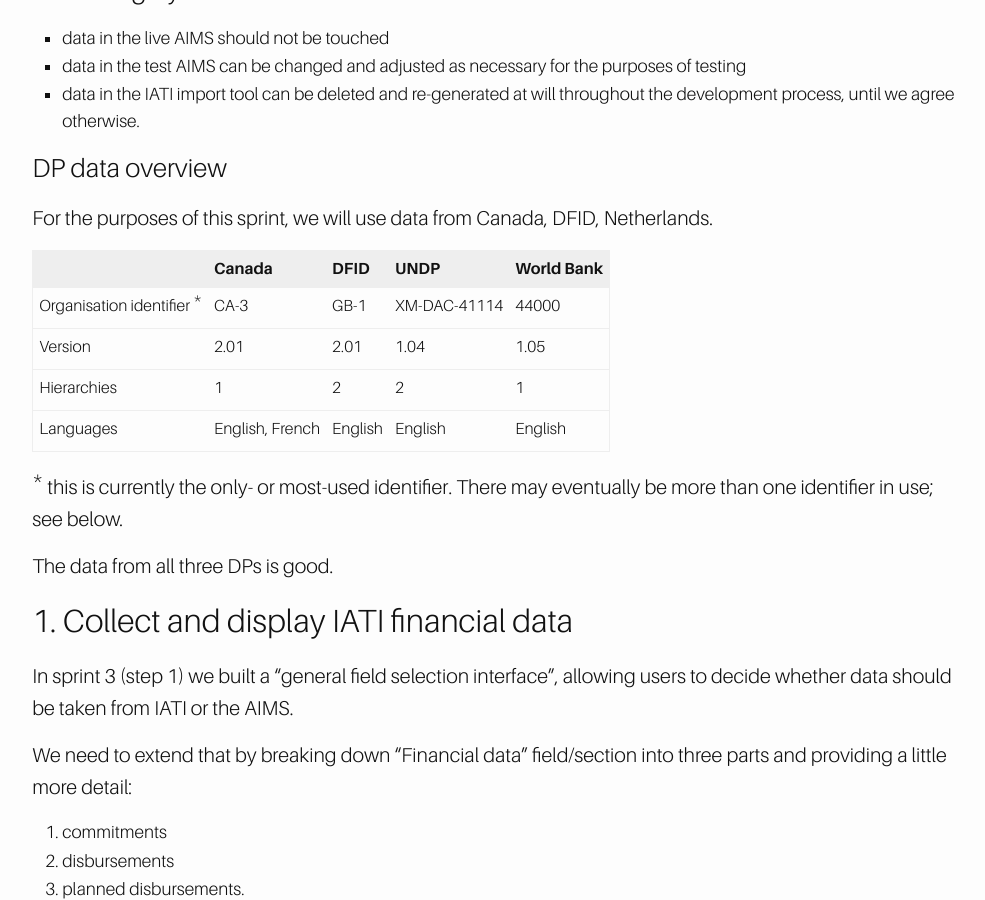
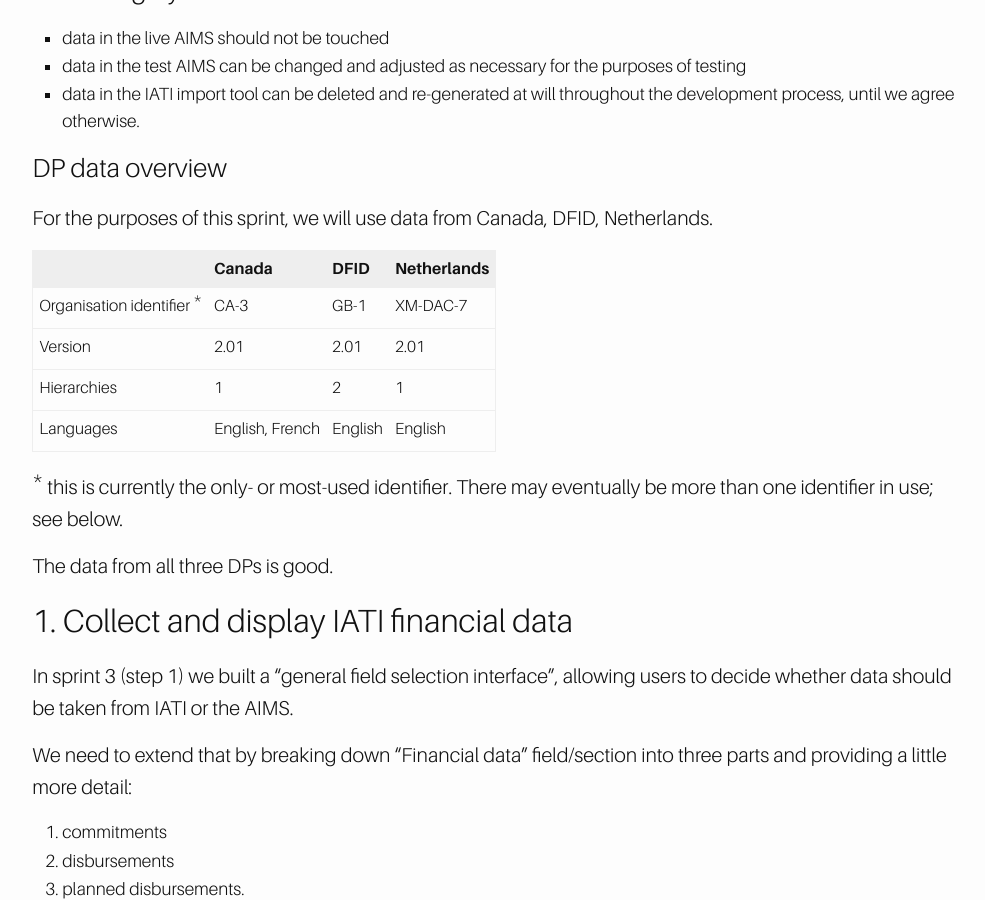
Before and after one commit to BD-IATI/bd-iati.github.io, a Jekyll site: the page built from _development/sprint-6.md, in a window 1280 px wide and 900 px high, scrolled down 738 px. Shown: the whole window, without its empty margins (261-1246 px from the left). Built offline with Jekyll 4.4.1, drawn with Linux system fonts in a browser that asks for light colours; comment, search, counter and statistics services are not loaded.

Commit message:
Update sprint 6, add Netherlands in

```diff
--- a/_development/sprint-6.md
+++ b/_development/sprint-6.md
@@ -30,12 +30,12 @@
 
 For the purposes of this sprint, we will use data from Canada, DFID, Netherlands.
 
-|  | Canada | DFID | UNDP | World Bank |
-| ------ | ------ | ---- | ---- |
-| Organisation identifier <sup>*</sup> | CA-3 | GB-1 | XM-DAC-41114 | 44000 |
-| Version | 2.01 | 2.01 | 1.04 | 1.05 |
-| Hierarchies | 1 | 2 | 2 | 1 |
-| Languages | English, French | English | English | English |
+|  | Canada | DFID | Netherlands |
+| ------ | ------ | ---- |
+| Organisation identifier <sup>*</sup> | CA-3 | GB-1 | XM-DAC-7 |
+| Version | 2.01 | 2.01 | 2.01 |
+| Hierarchies | 1 | 2 | 1 |
+| Languages | English, French | English | English |
 
 <sup>*</sup> this is currently the only- or most-used identifier. There may eventually be more than one identifier in use; see below.
 
```
